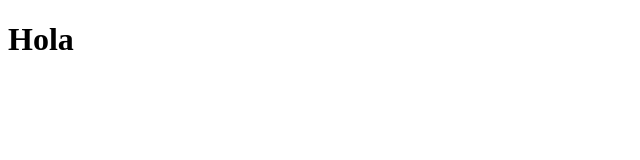
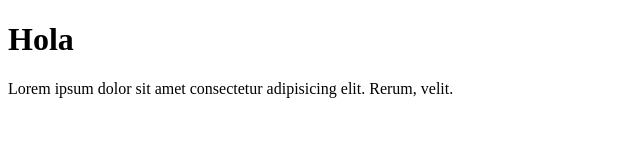
Before and after one commit to amarcano2020/test-repositorio, a plain HTML site: page index.html in a window 1280 px wide. Shown: the whole page, without its empty margins (0-640 px from the left). Drawn offline with Linux system fonts and the light colour scheme.

```diff
--- a/index.html
+++ b/index.html
@@ -7,6 +7,6 @@
 </head>
 <body>
     <h1>Hola</h1>
-
+<p >Lorem ipsum dolor sit amet consectetur adipisicing elit. Rerum, velit.</p>
 </body>
 </html>
```
